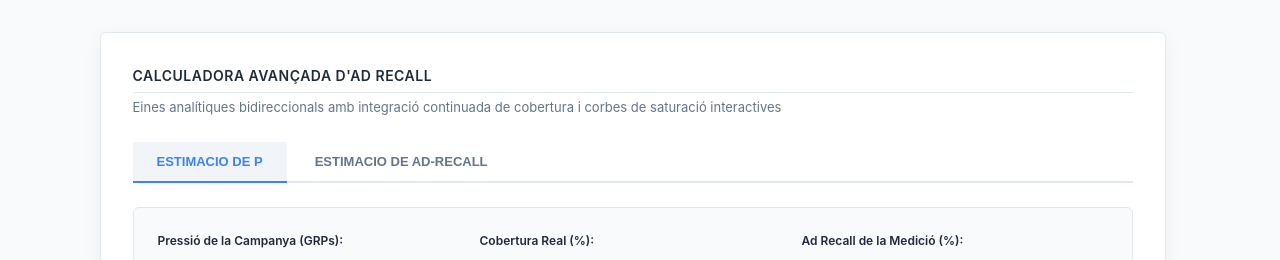
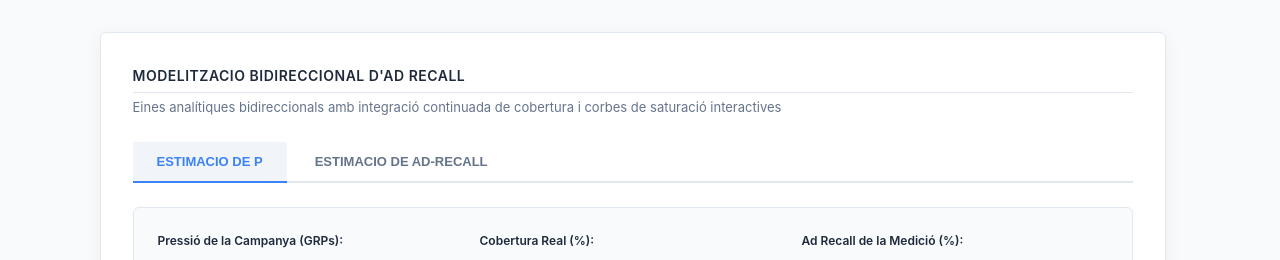
Before and after one commit to alberthr/alberthr.github.io, a Jekyll site: the page calculadores/ad_recall.html, which Jekyll copies as it is, in a window 1280 px wide. Shown: the top 260 px of the page. Built offline with Jekyll 4.4.1, drawn with Linux system fonts in a browser that asks for light colours.

Commit message:
Update ad_recall.html

```diff
--- a/calculadores/ad_recall.html
+++ b/calculadores/ad_recall.html
@@ -259,7 +259,7 @@
 <body>
 
 <div class="container">
-    <div class="ccob-title">Calculadora Avançada d'Ad Recall</div>
+    <div class="ccob-title">Modelitzacio Bidireccional d'Ad Recall</div>
     <h3 class="ccob-subtitle">Eines analítiques bidireccionals amb integració continuada de cobertura i corbes de saturació interactives</h3>
 
     <div class="tabs-container">
```
